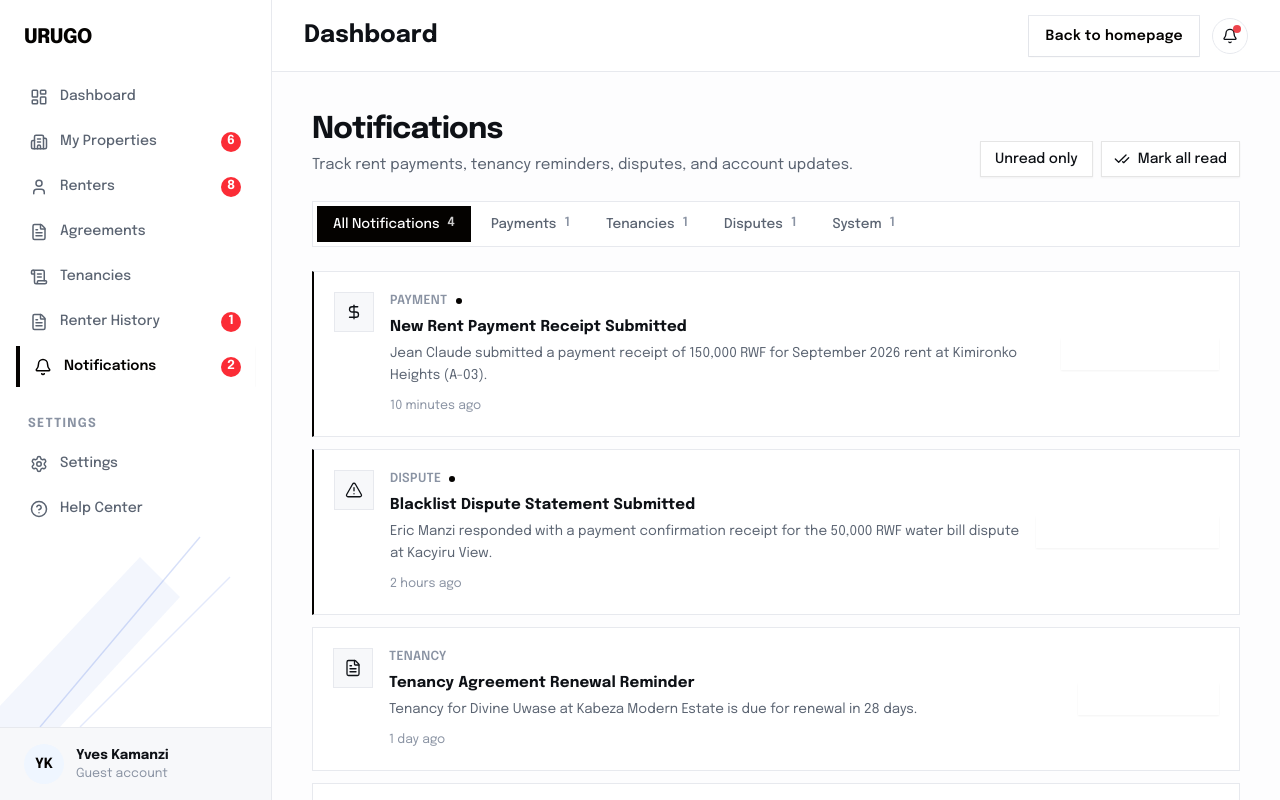
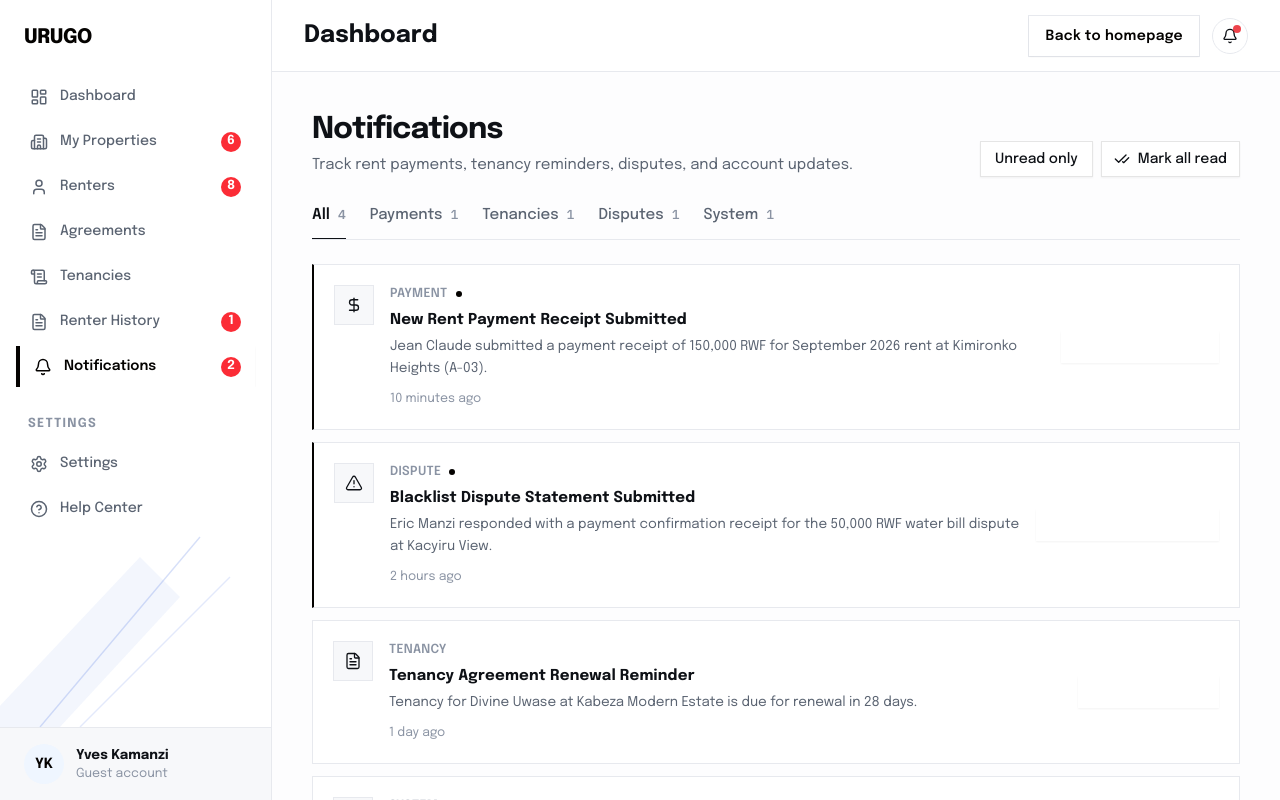
Before and after one commit to Urugo-software/Urugo-Frontend, a Next.js app: page /landlord/notifications in a window 1280 px wide. Built offline with nearby package versions, Linux system fonts and the light colour scheme.

Commit message:
style(notifications): update category tabs to clean underline style

```diff
--- a/components/dashboard/landlord/notifications/NotificationTabs.tsx
+++ b/components/dashboard/landlord/notifications/NotificationTabs.tsx
@@ -1,50 +1,53 @@
 "use client";
 
+import { cn } from "@/lib/utils";
+
 export const NOTIFICATION_TABS = [
-  { id: "all", label: "All Notifications" },
+  { id: "all", label: "All" },
   { id: "payment", label: "Payments" },
   { id: "tenancy", label: "Tenancies" },
   { id: "dispute", label: "Disputes" },
   { id: "system", label: "System" },
 ] as const;
 
+interface NotificationTabsProps {
+  activeTab: string;
+  onTabChange: (tabId: string) => void;
+  getCount: (tabId: string) => number;
+}
+
 export function NotificationTabs({
   activeTab,
   onTabChange,
   getCount,
-}: {
-  activeTab: string;
-  onTabChange: (tabId: string) => void;
-  getCount: (tabId: string) => number;
-}) {
+}: NotificationTabsProps) {
   return (
     <div
       role="tablist"
       aria-label="Notification categories"
-      className="flex items-center gap-1 overflow-x-auto border border-line bg-white p-1"
+      className="flex items-center gap-2 overflow-x-auto border-b border-line sm:gap-6"
     >
       {NOTIFICATION_TABS.map((tab) => {
         const isActive = activeTab === tab.id;
+        const count = getCount(tab.id);
         return (
           <button
             key={tab.id}
+            type="button"
             role="tab"
             aria-selected={isActive}
             onClick={() => onTabChange(tab.id)}
-            className={`flex shrink-0 items-center gap-2 whitespace-nowrap px-4 py-2 text-[13.5px] font-medium transition-colors ${
+            className={cn(
+              "-mb-px flex shrink-0 cursor-pointer items-center gap-2 whitespace-nowrap border-b-2 px-2 pb-3 pt-1 text-sm transition-colors sm:px-0 sm:text-[15px]",
               isActive
-                ? "bg-brand text-white"
-                : "text-body hover:bg-surface hover:text-ink"
-            }`}
+                ? "border-ink font-semibold text-ink"
+                : "border-transparent font-medium text-body hover:border-line hover:text-ink",
+            )}
           >
-            {tab.label}
-            <span
-              className={`text-[12.5px] font-semibold ${
-                isActive ? "text-white/80" : "text-faint"
-              }`}
-            >
-              {getCount(tab.id)}
-            </span>
+            <span>{tab.label}</span>
+            {count > 0 && (
+              <span className="font-ibm text-[13px] text-faint">{count}</span>
+            )}
           </button>
         );
       })}
```
